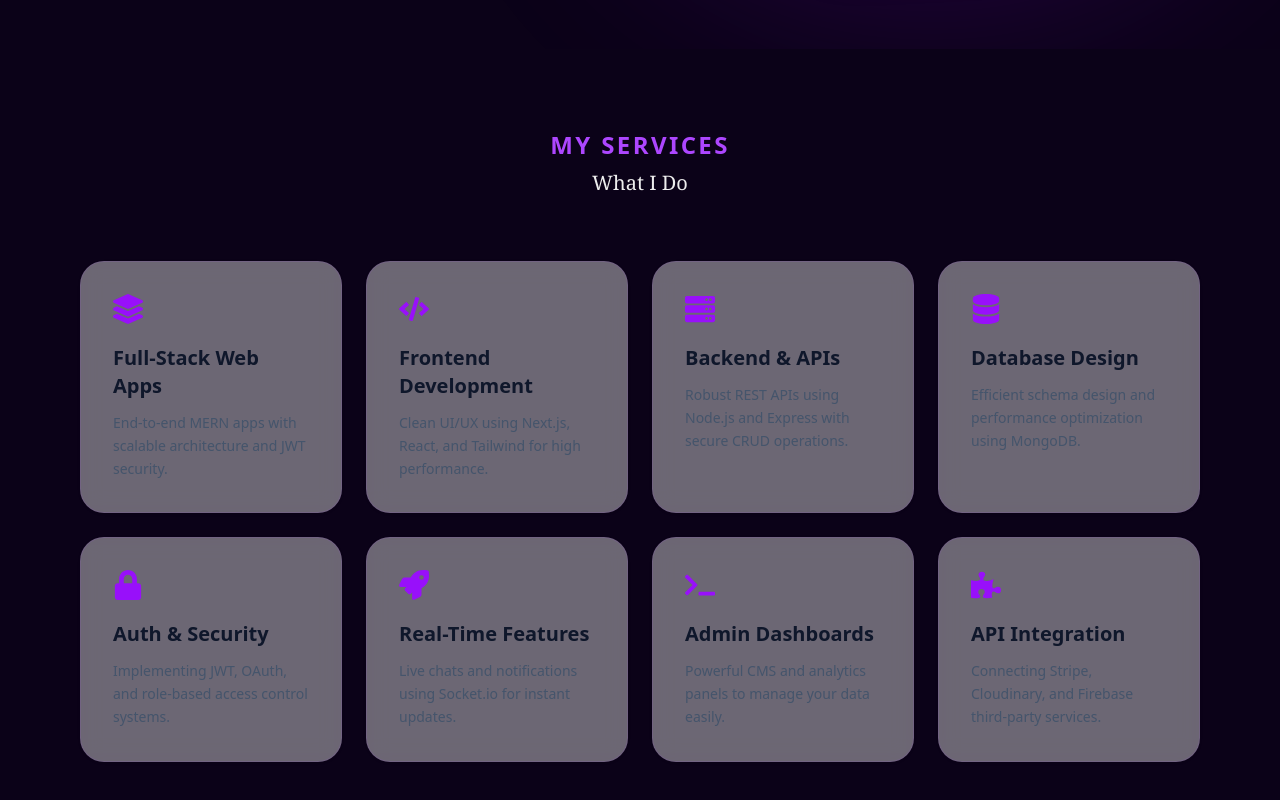
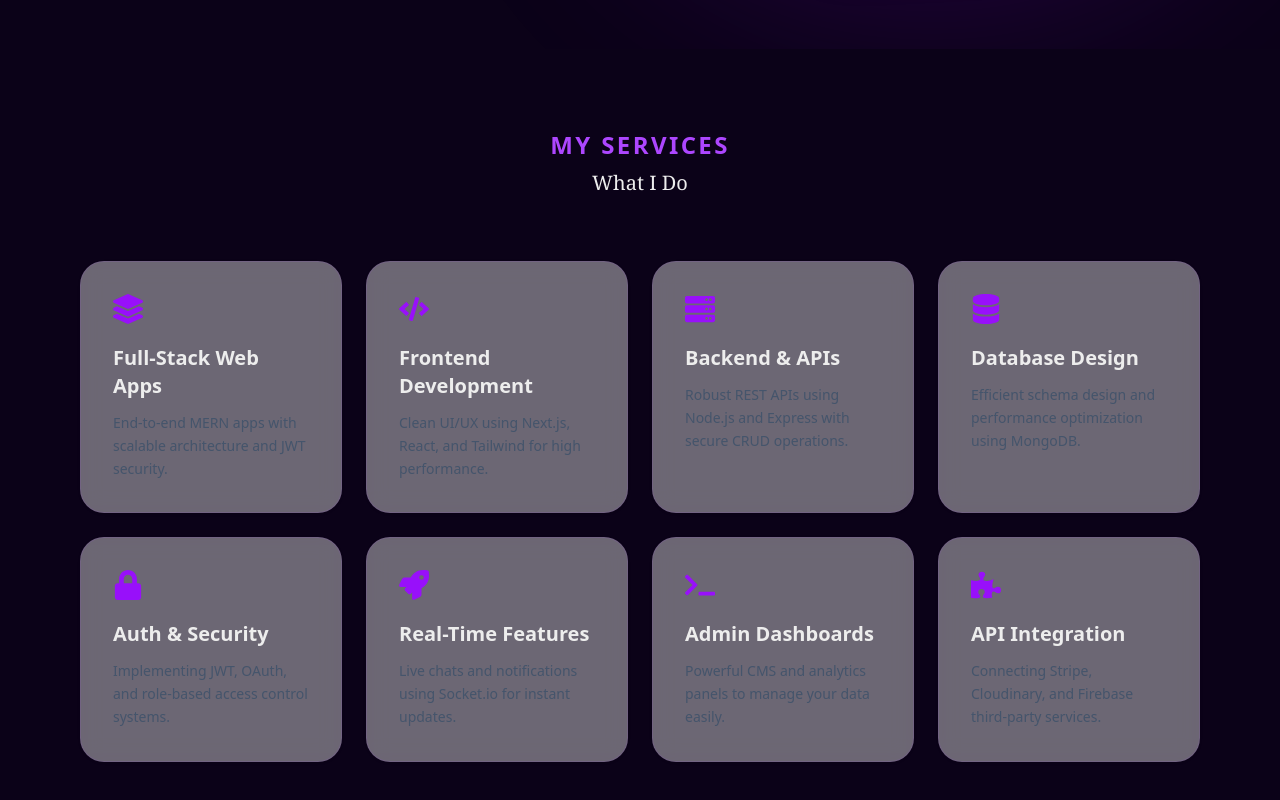
Before and after one commit to Anjana-20782/anjana-portfolio, a Next.js app: page / in a window 1280 px wide. Shown: the part 721-1521 px from the top of the page. Built offline with nearby package versions, Linux system fonts and the light colour scheme.

Commit message:
services section added

```diff
--- a/app/globals.css
+++ b/app/globals.css
@@ -3,7 +3,7 @@
 /* Light theme (default) */
 :root {
   --background: #ffffff;
-  --foreground: #171717;
+  --foreground: #302f2f;
 }
 
 /* Dark theme */
--- a/components/Services.tsx
+++ b/components/Services.tsx
@@ -73,7 +73,7 @@
             <div className="text-3xl text-purple-600 dark:text-purple-400 mb-5 group-hover:scale-110 group-hover:rotate-3 transition-transform duration-300">
               {service.icon}
             </div>
-            <h4 className="text-xl font-bold mb-3 text-slate-900 dark:text-white group-hover:text-purple-500 transition-colors">
+            <h4 className="text-xl font-bold mb-3 text-[color:var(--foreground)] group-hover:text-purple-500 transition-colors">
               {service.title}
             </h4>
             <p className="text-sm text-slate-600 dark:text-gray-400 leading-relaxed">
```
